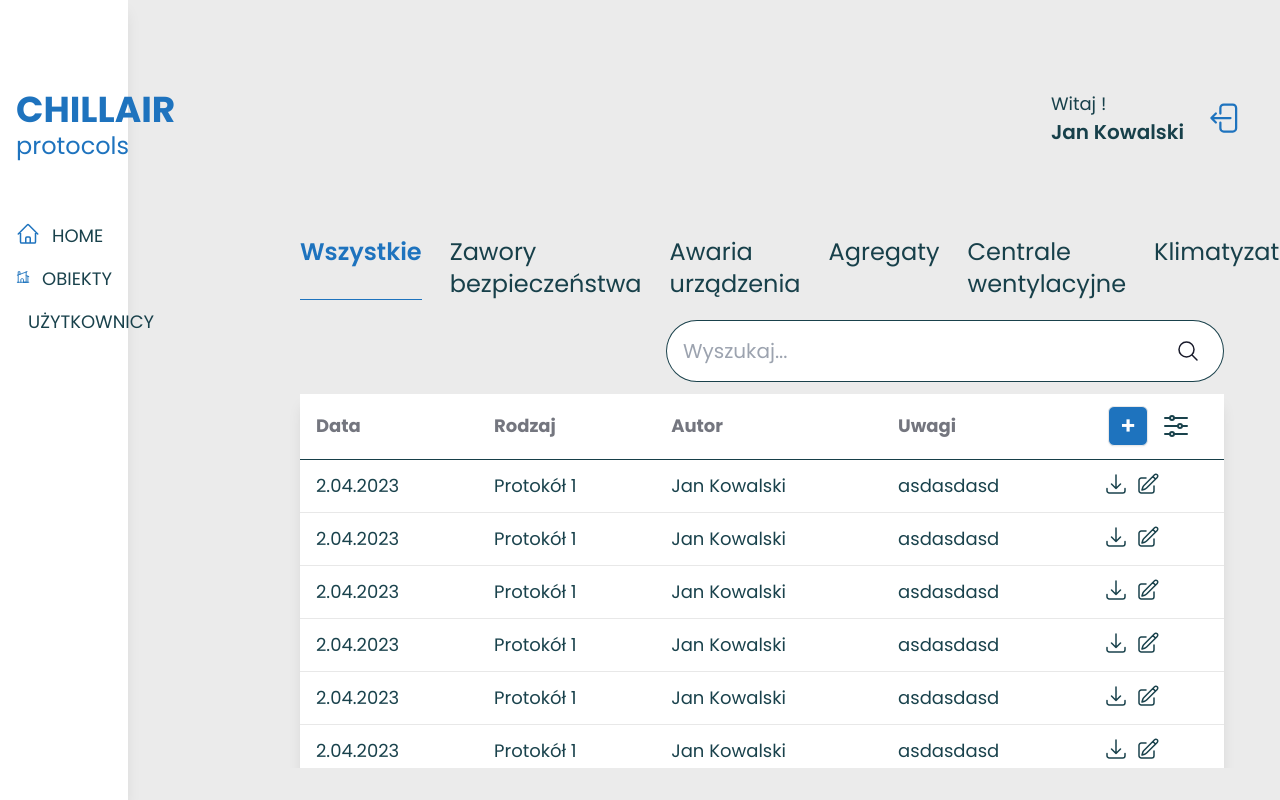
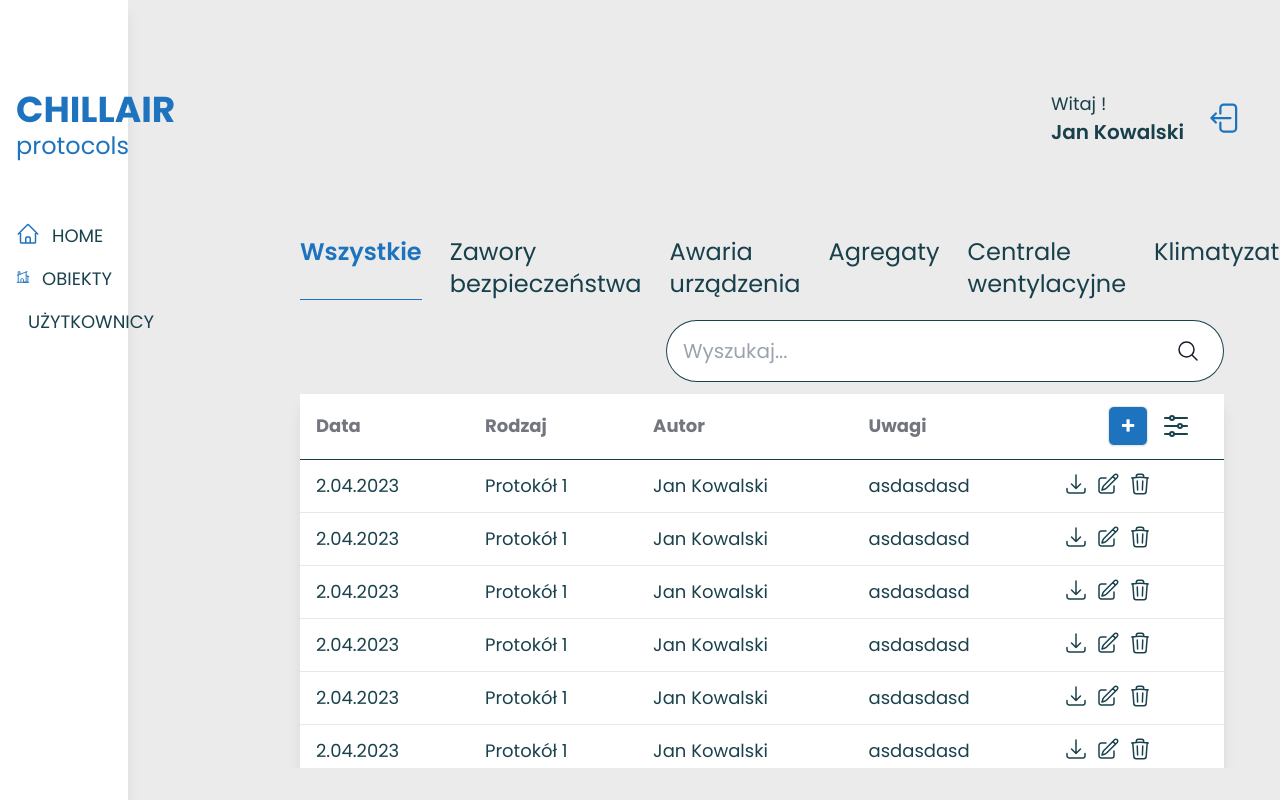
Before and after one commit to CharlesSquirel/chillair-protocols, a Next.js app: page /dashboard in a window 1280 px wide. Shown: the top 800 px of the page. Built offline with nearby package versions, Linux system fonts and the light colour scheme.

Commit message:
Feat: Add DeleteIcon for table rows

```diff
--- /dev/null
+++ b/app/assets/icons/DeleteIcon.tsx
@@ -0,0 +1,18 @@
+export default function DeleteIcon() {
+  return (
+    <svg
+      xmlns="http://www.w3.org/2000/svg"
+      fill="none"
+      viewBox="0 0 24 24"
+      strokeWidth={1.5}
+      stroke="currentColor"
+      className={`h-6 w-6 hover:stroke-primary`}
+    >
+      <path
+        strokeLinecap="round"
+        strokeLinejoin="round"
+        d="m14.74 9-.346 9m-4.788 0L9.26 9m9.968-3.21c.342.052.682.107 1.022.166m-1.022-.165L18.16 19.673a2.25 2.25 0 0 1-2.244 2.077H8.084a2.25 2.25 0 0 1-2.244-2.077L4.772 5.79m14.456 0a48.108 48.108 0 0 0-3.478-.397m-12 .562c.34-.059.68-.114 1.022-.165m0 0a48.11 48.11 0 0 1 3.478-.397m7.5 0v-.916c0-1.18-.91-2.164-2.09-2.201a51.964 51.964 0 0 0-3.32 0c-1.18.037-2.09 1.022-2.09 2.201v.916m7.5 0a48.667 48.667 0 0 0-7.5 0"
+      />
+    </svg>
+  );
+}
--- a/app/components/ActionTableButtons/ActionTableButtons.tsx
+++ b/app/components/ActionTableButtons/ActionTableButtons.tsx
@@ -1,3 +1,4 @@
+import DeleteIcon from "@/assets/icons/DeleteIcon";
 import DownloadIcon from "@/assets/icons/DownloadIcon";
 import EditIcon from "@/assets/icons/EditIcon";
 
@@ -6,6 +7,7 @@
     <td className="-z-10 flex gap-2 bg-white">
       <DownloadIcon />
       <EditIcon />
+      <DeleteIcon />
     </td>
   );
 }
```
